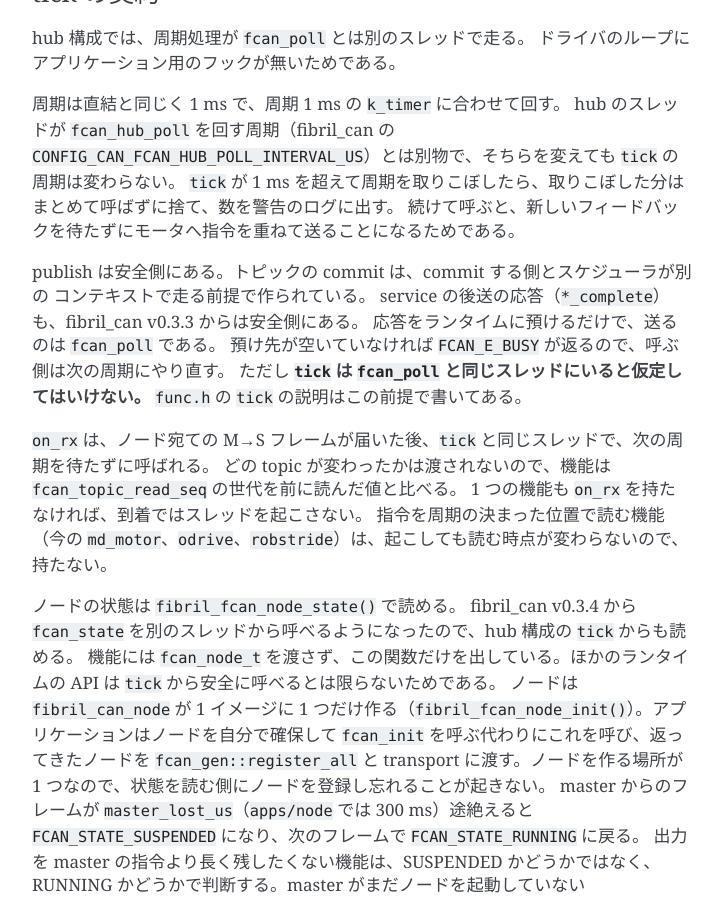
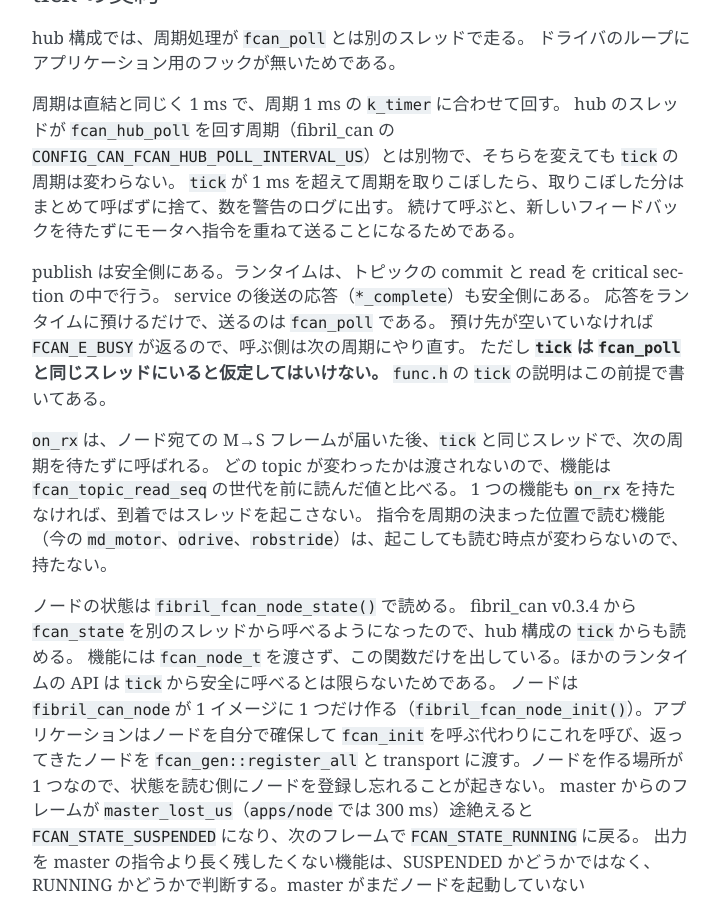
Before and after one commit to ForteFibre/fibril_zephyr, a Sphinx documentation site: the page built from doc/apps.md, in a window 1280 px wide and 900 px high, scrolled down 22031 px. Shown: the whole window, without its empty margins (388-1110 px from the left). Built offline with Sphinx 7.4.7, drawn with Linux system fonts in a browser that asks for light colours.

Commit message:
docs: 版の経緯を書いたコメントを直し、topic の安全の説明を揃える
west.yml の一時的な固定のコメントと hub_gs_usb_self の README に、
変更の経緯（no longer、Since v0.3.3）が書いてあった。func.h と
doc/apps.md の topic の安全の説明は、hub のトランスポートの
「critical section で守る」と揃える。

Co-Authored-By: Claude Opus 5.5 <noreply@anthropic.com>

```diff
--- a/doc/apps.md
+++ b/doc/apps.md
@@ -681,9 +681,8 @@ hub のスレッドが `fcan_hub_poll` を回す周期（fibril_can の `CONFIG_
 `tick` が 1 ms を超えて周期を取りこぼしたら、取りこぼした分はまとめて呼ばずに捨て、数を警告のログに出す。
 続けて呼ぶと、新しいフィードバックを待たずにモータへ指令を重ねて送ることになるためである。
 
-publish は安全側にある。トピックの commit は、commit する側とスケジューラが別の
-コンテキストで走る前提で作られている。
-service の後送の応答（`*_complete`）も、fibril_can v0.3.3 からは安全側にある。
+publish は安全側にある。ランタイムは、トピックの commit と read を critical section の中で行う。
+service の後送の応答（`*_complete`）も安全側にある。
 応答をランタイムに預けるだけで、送るのは `fcan_poll` である。
 預け先が空いていなければ `FCAN_E_BUSY` が返るので、呼ぶ側は次の周期にやり直す。
 ただし **`tick` は `fcan_poll` と同じスレッドにいると仮定してはいけない。**
```
Also changed, not shown: west.yml (+3 -4 lines), samples/lib/fibril_can/hub_gs_usb_self/README.md, 2 other files.
